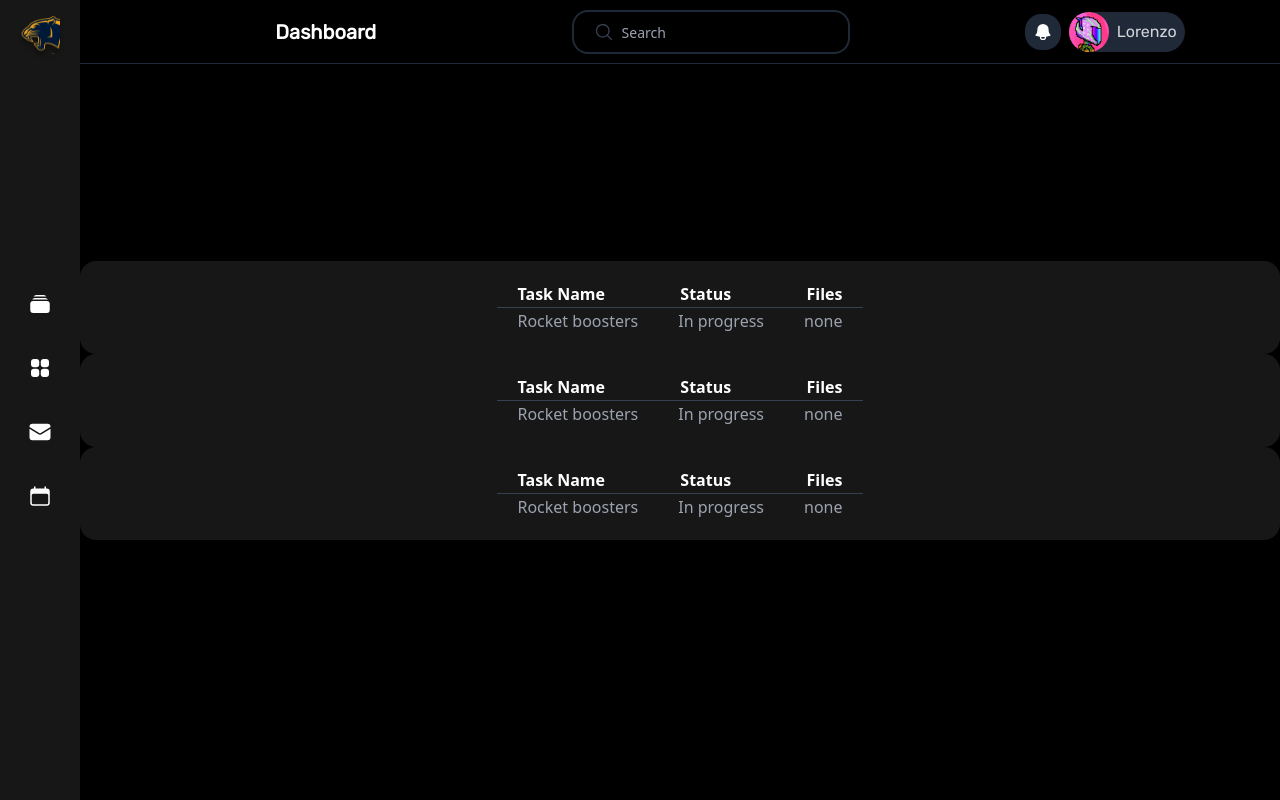
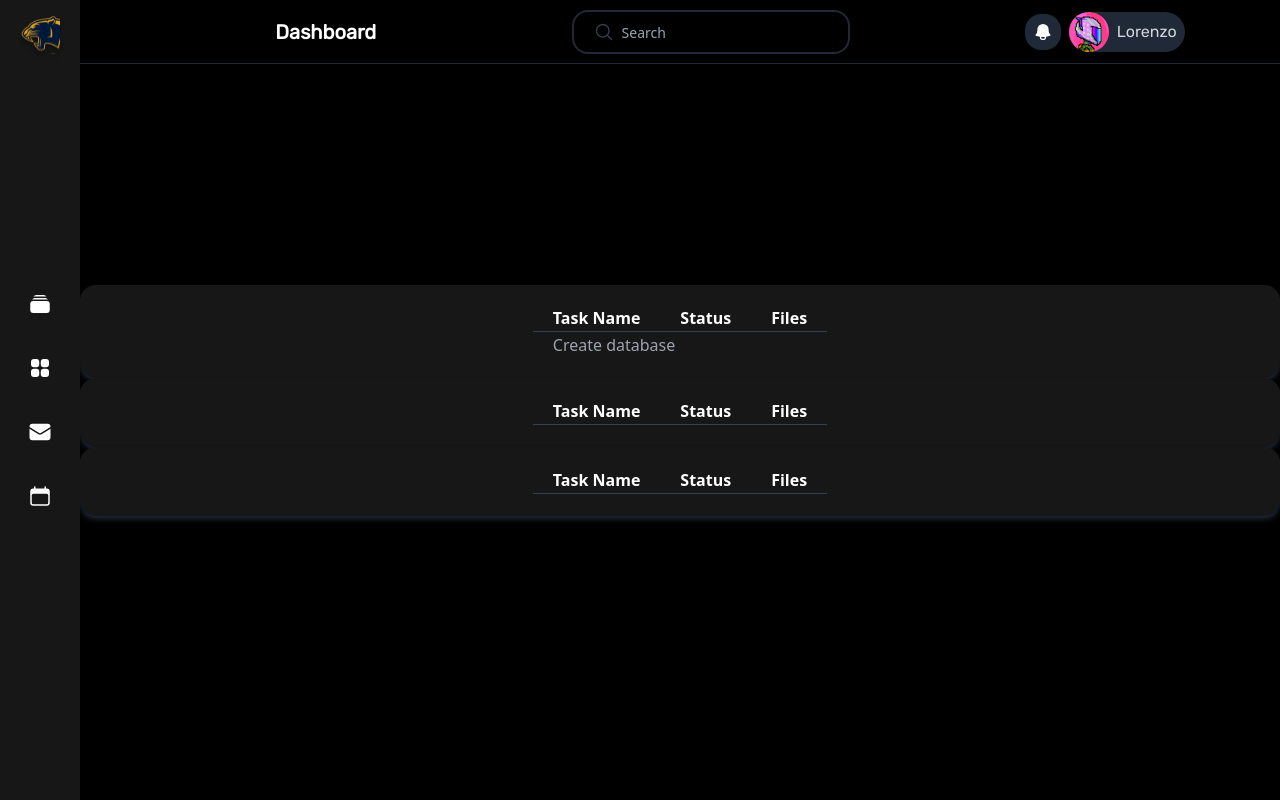
Before and after one commit to LoreMontero/moto-dash, a React (Create React App) app: page /Workspace in a window 1280 px wide. Built offline with nearby package versions, Linux system fonts and the light colour scheme.

Commit message:
Added some props to the tables still need to make a database and add a server for the data and find a permanent solution to intgrate the datat to the tables though.

```diff
--- a/src/components/Tables.jsx
+++ b/src/components/Tables.jsx
@@ -1,6 +1,6 @@
 const Tables = (props) => {
     return (
-        <div className="flex justify-center bg-neutral-900 rounded-2xl p-5">
+        <div className="flex justify-center bg-neutral-900 shadow-md shadow-gray-800 rounded-2xl p-5">
             <table className="table-auto">
                 <thead className="border-b border-gray-700">
                     <tr className="flex justify-between">
@@ -18,13 +18,13 @@ const Tables = (props) => {
                 <tbody>
                     <tr className="flex justify-between">
                         <td className="text-gray-400 px-5">
-                            Rocket boosters
+                            {props.name}
                         </td>
                         <td className="text-gray-400 px-5">
-                            In progress
+                            {props.status}
                         </td>
                         <td className="text-gray-400 px-5">
-                             none
+                             {props.file}
                         </td>
                     </tr>
                 </tbody>
--- a/src/scenes/Dashboard.jsx
+++ b/src/scenes/Dashboard.jsx
@@ -5,11 +5,23 @@ const Dashboard = () => {
   return (
     <div className="flex flex-col justify-evenly h-screen">
         <div className="flex justify-around">
-            <Tables />
-            <Tables />
+            <Tables
+              name="Add Props"
+              status="Finished"
+              file="N/A"
+            />
+            <Tables
+              name="Create Database"
+              status="Not Started"
+              file="N/A"
+            />
         </div>
         <div className="flex justify-center">
-            <Tables />
+            <Tables
+              name="Integrate Server"
+              status="Not Started"
+              file="N/A"
+            />
         </div>
     </div>
   );
--- a/src/scenes/Workspace.jsx
+++ b/src/scenes/Workspace.jsx
@@ -2,10 +2,22 @@ import Tables from '../components/Tables';
 
 const Workspace = () => {
     return (
-        <div className="flex flex-col">
-            <Tables />
-            <Tables />
-            <Tables />
+        <div className="flex flex-col ">
+            <Tables
+                name="Create database"
+                status=""
+                file=""
+            />
+            <Tables
+                name=""
+                status=""
+                file=""
+            />
+            <Tables
+                name=""
+                status=""
+                file=""
+            />
         </div>
     );
 }
```
